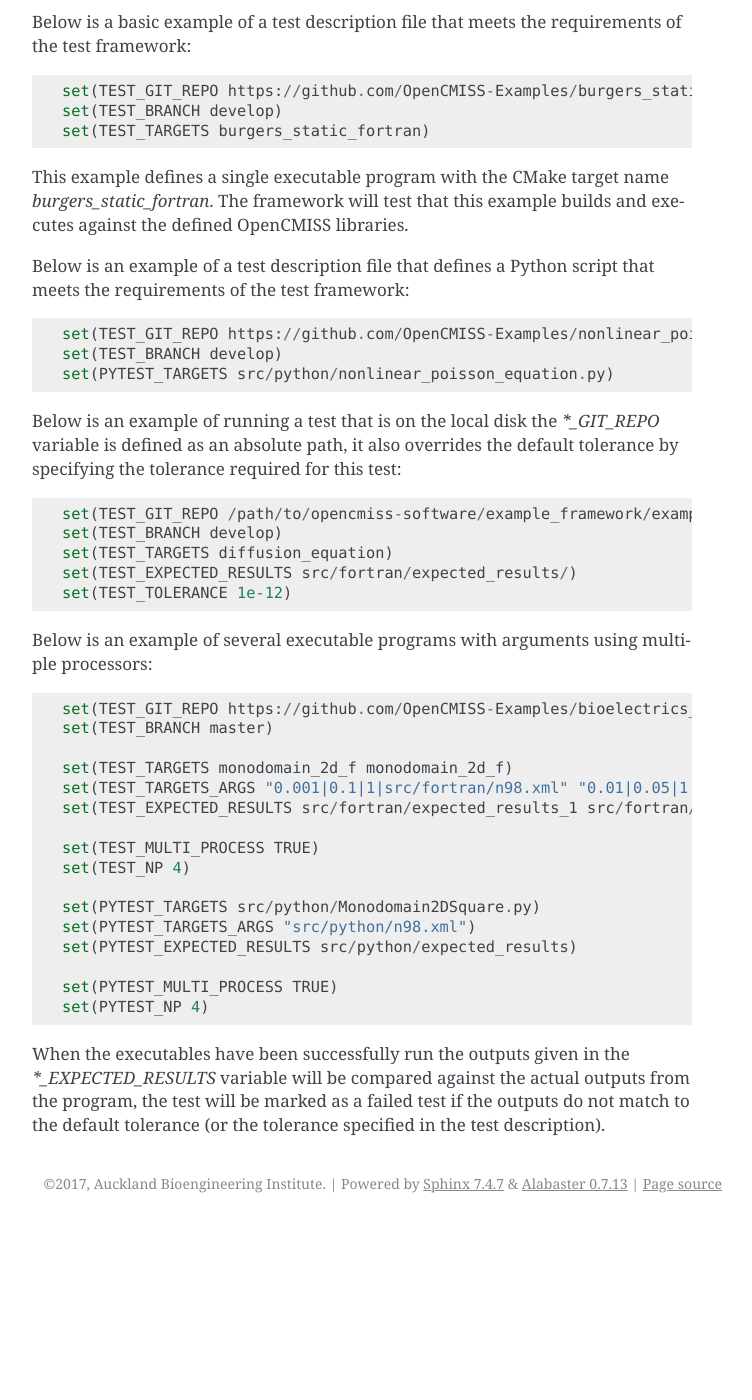
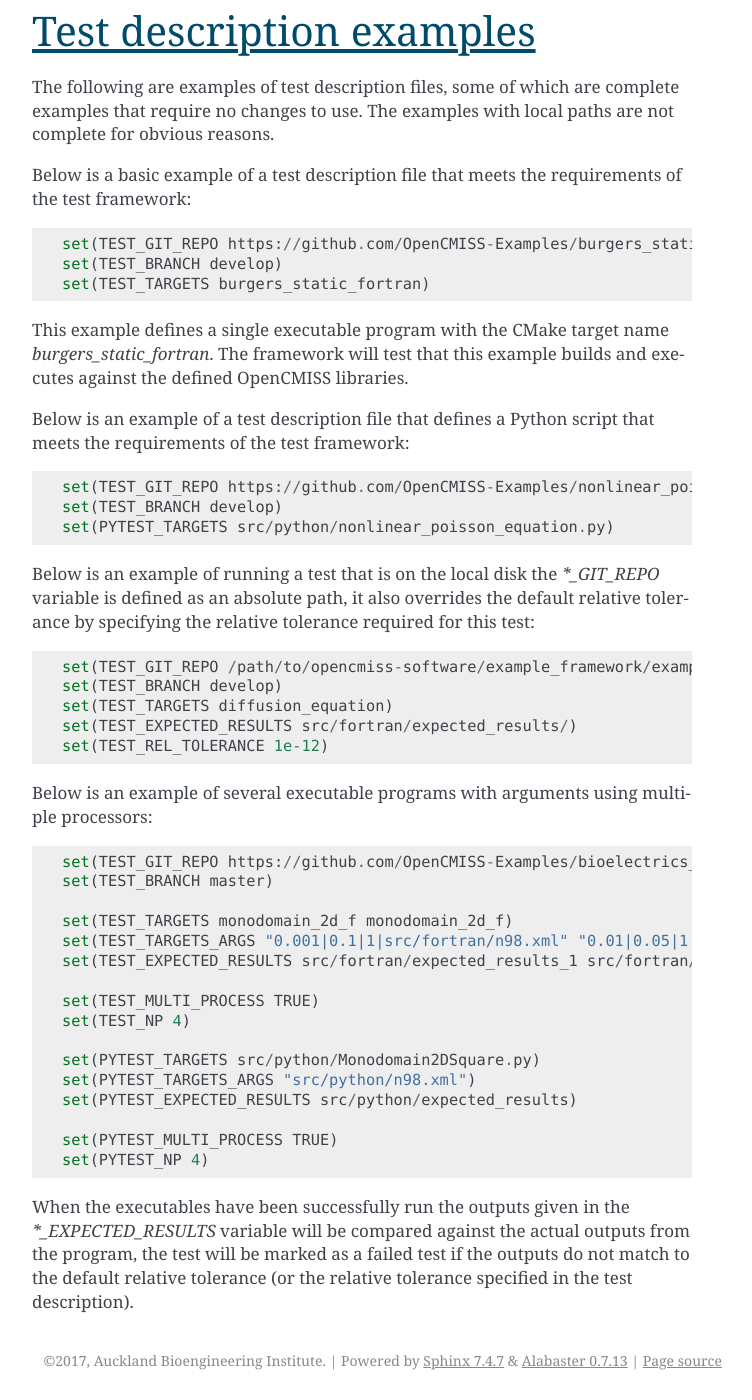
Before and after one commit to chrispbradley/functional_test_framework, a Sphinx documentation site: the page built from docs/index.rst, in a window 1280 px wide and 1400 px high, scrolled down 4465 px. Shown: the whole window, without its empty margins (388-1140 px from the left). Built offline with Sphinx 7.4.7, drawn with Linux system fonts in a browser that asks for light colours; before the commit the page ends 5688 px from its top, so only the background shows below that; some of the changed text lies outside the part shown.

Commit message:
Adjust documentation for relative and absolute tolerances

```diff
--- a/docs/index.rst
+++ b/docs/index.rst
@@ -47,9 +47,13 @@
 
 The *TEST_TARGET_ARGS* variable, if defined, must specify the arguments to be passed to the the executable to test.  If the executable requires multiple arguments each argument must be separated with the '|' symbol.  Like the *TEST_EXPECTED_RESULTS* variable the number of entries in the *TEST_TARGET_ARGS* variable must match the number of entries in the *TEST_TARGETS* variable.
 
-* TEST_TOLERANCE
+* TEST_REL_TOLERANCE
 
-The *TEST_TOLERANCE* variable, if defined, must specify the relative error allowed for numerical comparisons in the output.  The default value is `1e-14`.
+The *TEST_REL_TOLERANCE* variable, if defined, must specify the relative error allowed for numerical comparisons in the output.  The default value is `1e-14`.
+
+* TEST_ABS_TOLERANCE
+
+The *TEST_ABS_TOLERANCE* variable, if defined, must specify the absolute error allowed for numerical comparisons in the output.  Note that the relative tolerance is only used if the absolute tolerance test does not pass. The default value is `1.11e-15`.
 
 * TEST_MULTI_PROCESS
 * TEST_NP
@@ -118,13 +122,13 @@
    set(TEST_BRANCH develop)
    set(PYTEST_TARGETS src/python/nonlinear_poisson_equation.py)
 
-Below is an example of running a test that is on the local disk the *\*_GIT_REPO* variable is defined as an absolute path, it also overrides the default tolerance by specifying the tolerance required for this test::
+Below is an example of running a test that is on the local disk the *\*_GIT_REPO* variable is defined as an absolute path, it also overrides the default relative tolerance by specifying the relative tolerance required for this test::
 
     set(TEST_GIT_REPO /path/to/opencmiss-software/example_framework/examples/diffusion_equation)
     set(TEST_BRANCH develop)
     set(TEST_TARGETS diffusion_equation)
     set(TEST_EXPECTED_RESULTS src/fortran/expected_results/)
-    set(TEST_TOLERANCE 1e-12)
+    set(TEST_REL_TOLERANCE 1e-12)
 
 Below is an example of several executable programs with arguments using multiple processors::
 
@@ -145,4 +149,4 @@
     set(PYTEST_MULTI_PROCESS TRUE)
     set(PYTEST_NP 4)
 
-When the executables have been successfully run the outputs given in the *\*_EXPECTED_RESULTS* variable will be compared against the actual outputs from the program, the test will be marked as a failed test if the outputs do not match to the default tolerance (or the tolerance specified in the test description).
+When the executables have been successfully run the outputs given in the *\*_EXPECTED_RESULTS* variable will be compared against the actual outputs from the program, the test will be marked as a failed test if the outputs do not match to the default relative tolerance (or the relative tolerance specified in the test description).
```
